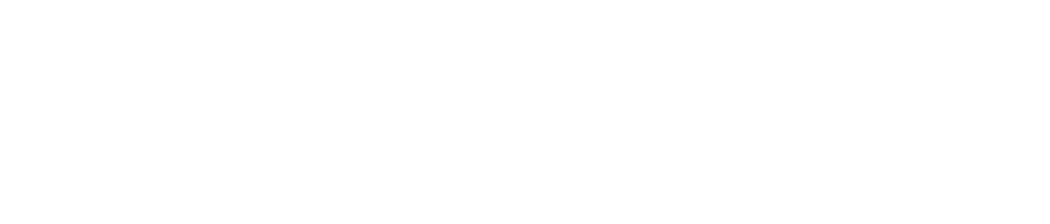
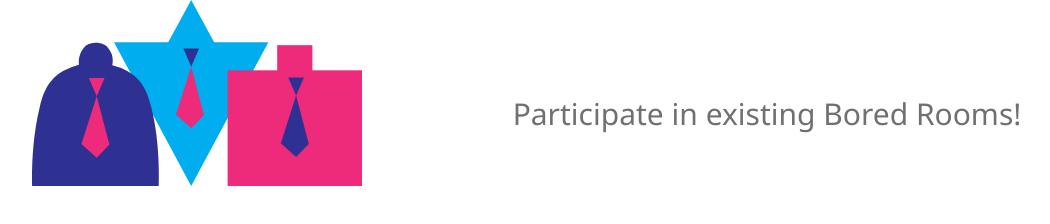
Before and after one commit to abarolli/abarolli.github.io, a plain HTML site: page index.html in a window 1280 px wide. Shown: the whole page, without its empty margins (158-1208 px from the left). Drawn offline with Linux system fonts and the light colour scheme.

Commit message:
Built container component

```diff
--- a/css/styles.css
+++ b/css/styles.css
@@ -122,3 +122,13 @@ a {
         padding: 0 12rem;
     }
 }
+
+
+/* Containers */
+.container {
+    max-width: 1140px;
+}
+
+.container--center {
+    margin: 0 auto;
+}
--- a/index.html
+++ b/index.html
@@ -11,6 +11,15 @@
     <title>Bored Members</title>
 </head>
 <body>
-
+    <div class="container container--center">
+        <div class="action grid grid--1x2">
+            <header class="action__header">
+                <img class="action__icon" src="icons/bored_members_logo.svg" alt="">
+            </header>
+            <div class="action__content">
+                <p>Participate in existing Bored Rooms!</p>
+            </div>
+        </div>
+    </div>
 </body>
 </html>
```
